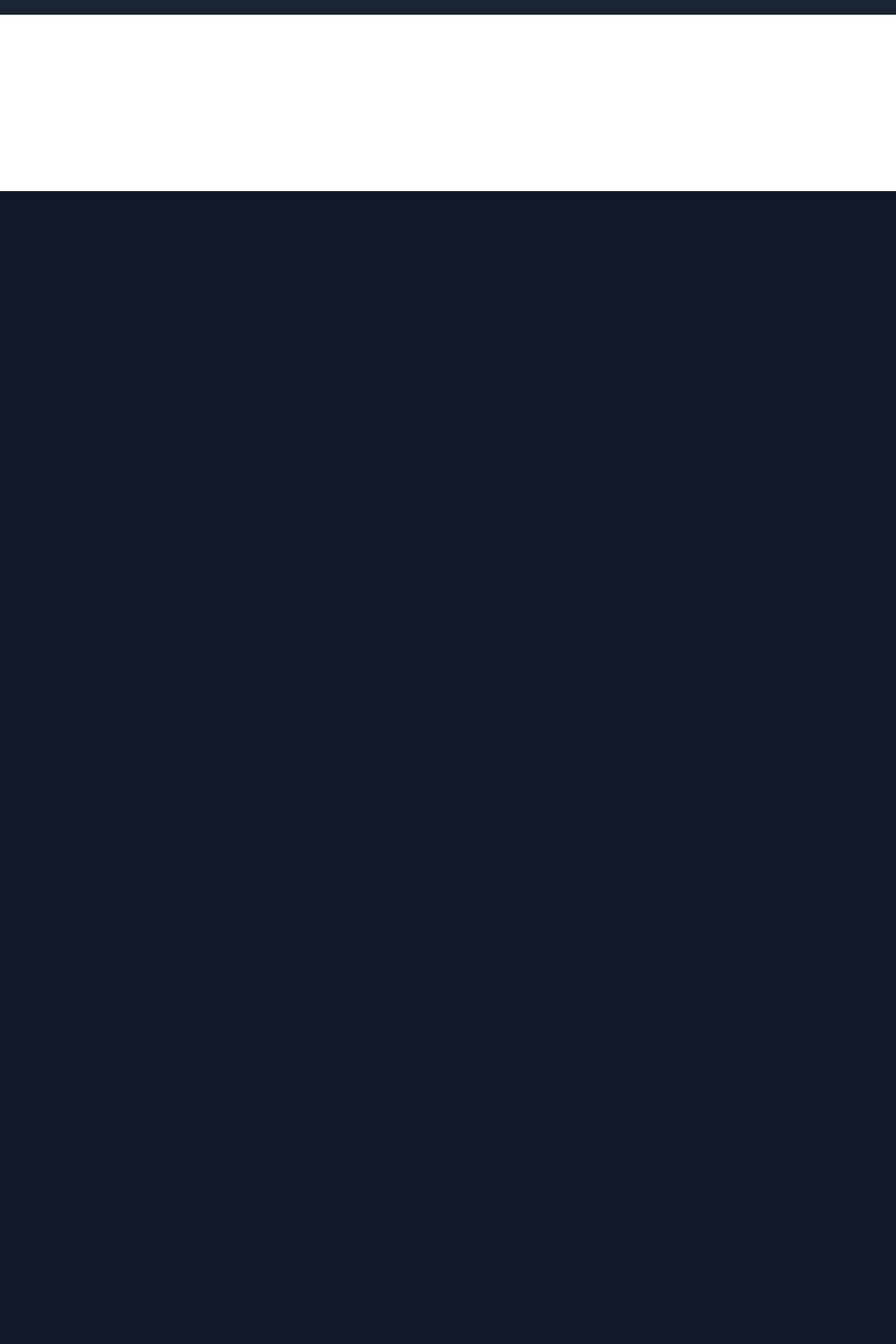
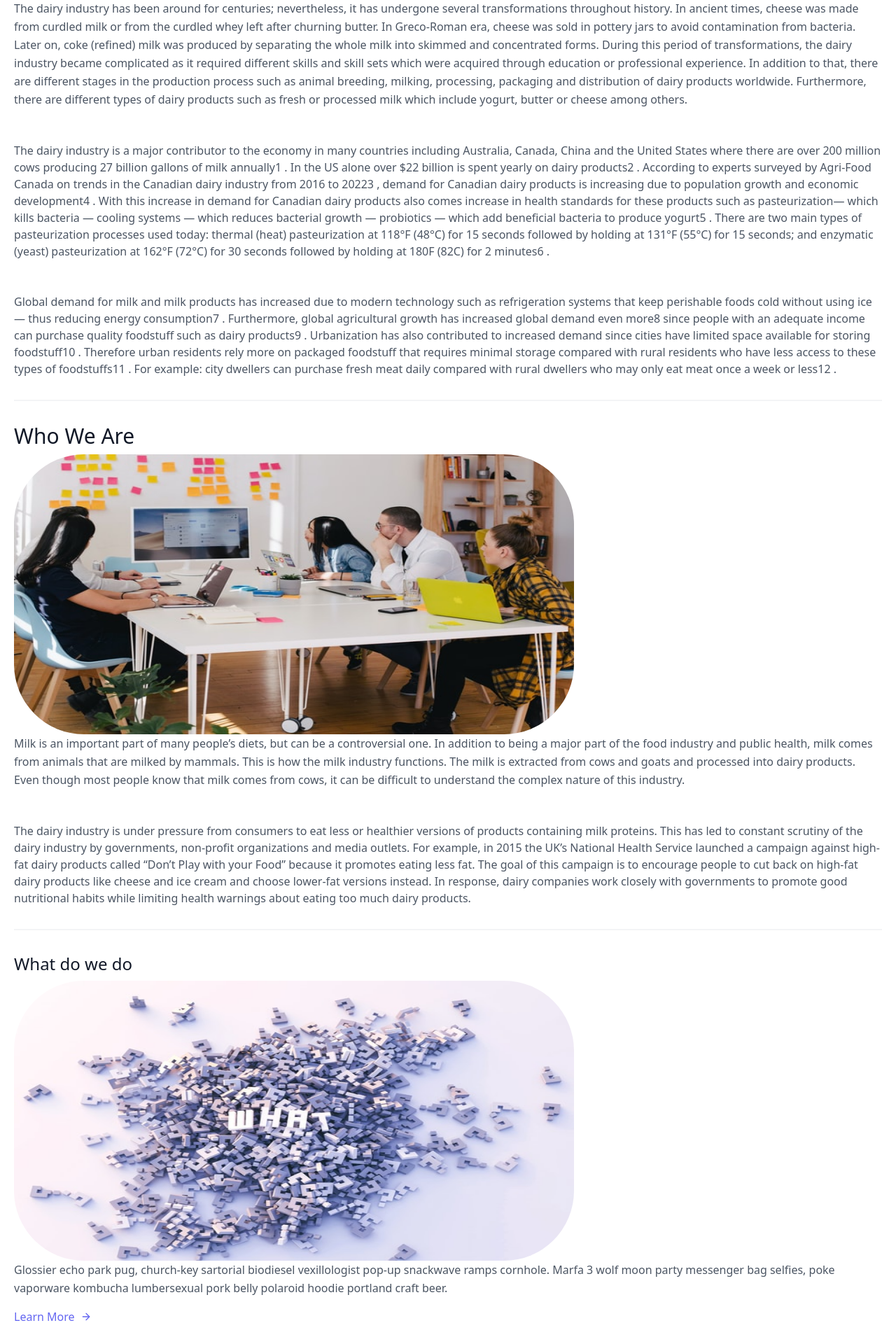
Before and after one commit to BHATTz/TEAM, a PHP site: page /aboutus.html in a window 1280 px wide. Shown: the part 527-2447 px from the top of the page at 70% size. Before the commit the page ends 800 px from the top, so only its background shows below. Run offline with PHP 8.4, Linux system fonts and the light colour scheme; some libraries are stand-ins or nearby versions.

Commit message:
Ritik Rana

```diff
--- a/aboutus.html
+++ b/aboutus.html
@@ -4,6 +4,7 @@
     <meta charset="UTF-8" />
     <meta name="viewport" content="width=device-width, initial-scale=1.0" />
     <script src="https://cdn.tailwindcss.com"></script>
+    <link rel="stylesheet" href="main.css">
   </head>
   <body>
     <!-- header -->
@@ -48,6 +49,77 @@
         </button>
       </div>
     </header>
+
+    <section class="text-gray-600 body-font overflow-hidden">
+      <div class="container px-5 py-24 mx-auto">
+        <div class="-my-8 divide-y-2 divide-gray-100">
+          <div class="py-8 flex flex-wrap md:flex-nowrap">
+
+            <div class="md:flex-grow">
+              <h1 class="text-2xl font-medium text-gray-900 title-font mb-2">
+                Dairy Sector
+              </h1>
+              <img src="img/" alt="">
+              <p class="leading-relaxed">
+                The dairy industry has been around for centuries; nevertheless, it has undergone several transformations throughout history. In ancient times, cheese was made from curdled milk or from the curdled whey left after churning butter. In Greco-Roman era, cheese was sold in pottery jars to avoid contamination from bacteria. Later on, coke (refined) milk was produced by separating the whole milk into skimmed and concentrated forms. During this period of transformations, the dairy industry became complicated as it required different skills and skill sets which were acquired through education or professional experience. In addition to that, there are different stages in the production process such as animal breeding, milking, processing, packaging and distribution of dairy products worldwide. Furthermore, there are different types of dairy products such as fresh or processed milk which include yogurt, butter or cheese among others.
+              </p><br><br>
+              <p>
+                The dairy industry is a major contributor to the economy in many countries including Australia, Canada, China and the United States where there are over 200 million cows producing 27 billion gallons of milk annually1 . In the US alone over $22 billion is spent yearly on dairy products2 . According to experts surveyed by Agri-Food Canada on trends in the Canadian dairy industry from 2016 to 20223 , demand for Canadian dairy products is increasing due to population growth and economic development4 . With this increase in demand for Canadian dairy products also comes increase in health standards for these products such as pasteurization— which kills bacteria — cooling systems — which reduces bacterial growth — probiotics — which add beneficial bacteria to produce yogurt5 . There are two main types of pasteurization processes used today: thermal (heat) pasteurization at 118°F (48°C) for 15 seconds followed by holding at 131°F (55°C) for 15 seconds; and enzymatic (yeast) pasteurization at 162°F (72°C) for 30 seconds followed by holding at 180F (82C) for 2 minutes6 .
+              </p><br><br>
+              <p>
+                Global demand for milk and milk products has increased due to modern technology such as refrigeration systems that keep perishable foods cold without using ice— thus reducing energy consumption7 . Furthermore, global agricultural growth has increased global demand even more8 since people with an adequate income can purchase quality foodstuff such as dairy products9 . Urbanization has also contributed to increased demand since cities have limited space available for storing foodstuff10 . Therefore urban residents rely more on packaged foodstuff that requires minimal storage compared with rural residents who have less access to these types of foodstuffs11 . For example: city dwellers can purchase fresh meat daily compared with rural dwellers who may only eat meat once a week or less12 .
+              </p>
+
+            </div>
+          </div>
+          <div class="py-8 flex flex-wrap md:flex-nowrap">
+
+            <div class="md:flex-grow">
+              <h2 class="text-3xl font-medium text-gray-900 title-font mb-2">
+                Who We Are
+              </h2>
+              <img src="img/Who.jpg" alt="" class="imgg">
+              <p class="leading-relaxed">
+                Milk is an important part of many people’s diets, but can be a controversial one. In addition to being a major part of the food industry and public health, milk comes from animals that are milked by mammals. This is how the milk industry functions. The milk is extracted from cows and goats and processed into dairy products. Even though most people know that milk comes from cows, it can be difficult to understand the complex nature of this industry.
+                </p><br><br>
+                <p>
+                  The dairy industry is under pressure from consumers to eat less or healthier versions of products containing milk proteins. This has led to constant scrutiny of the dairy industry by governments, non-profit organizations and media outlets. For example, in 2015 the UK’s National Health Service launched a campaign against high-fat dairy products called “Don’t Play with your Food” because it promotes eating less fat. The goal of this campaign is to encourage people to cut back on high-fat dairy products like cheese and ice cream and choose lower-fat versions instead. In response, dairy companies work closely with governments to promote good nutritional habits while limiting health warnings about eating too much dairy products.
+              </p>
+            </div>
+          </div>
+          <div class="py-8 flex flex-wrap md:flex-nowrap">
+
+            <div class="md:flex-grow">
+              <h2 class="text-2xl font-medium text-gray-900 title-font mb-2">
+                What do we do
+              </h2>
+              <img src="img/what.jpg" alt="" class="imgg">
+              <p class="leading-relaxed">
+                Glossier echo park pug, church-key sartorial biodiesel
+                vexillologist pop-up snackwave ramps cornhole. Marfa 3 wolf moon
+                party messenger bag selfies, poke vaporware kombucha
+                lumbersexual pork belly polaroid hoodie portland craft beer.
+              </p>
+              <a class="text-indigo-500 inline-flex items-center mt-4"
+                >Learn More
+                <svg
+                  class="w-4 h-4 ml-2"
+                  viewBox="0 0 24 24"
+                  stroke="currentColor"
+                  stroke-width="2"
+                  fill="none"
+                  stroke-linecap="round"
+                  stroke-linejoin="round"
+                >
+                  <path d="M5 12h14"></path>
+                  <path d="M12 5l7 7-7 7"></path>
+                </svg>
+              </a>
+            </div>
+          </div>
+        </div>
+      </div>
+    </section>
 
     <footer class="text-gray-400 bg-gray-900 body-font">
       <div class="container px-5 py-24 mx-auto">
--- a/main.css
+++ b/main.css
@@ -7,3 +7,9 @@
 .text-head {
   color: #000;
 }
+
+.imgg{
+  height: 400px;
+  width: 800px;
+  border-radius: 100px;
+}
```
Also changed, not shown: img/Who.jpg (added), img/what.jpg (added).
